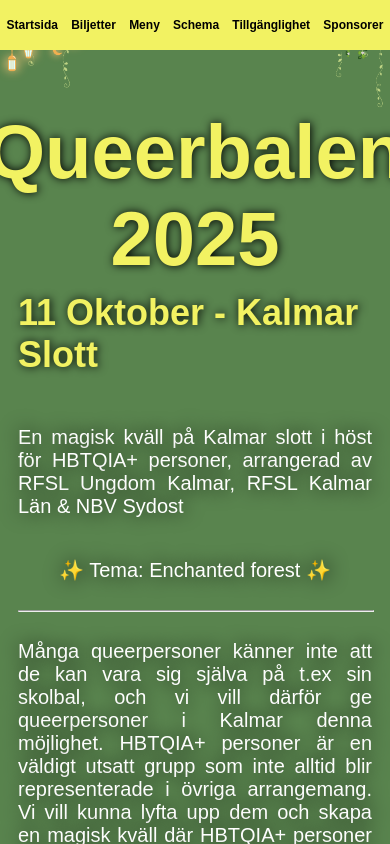
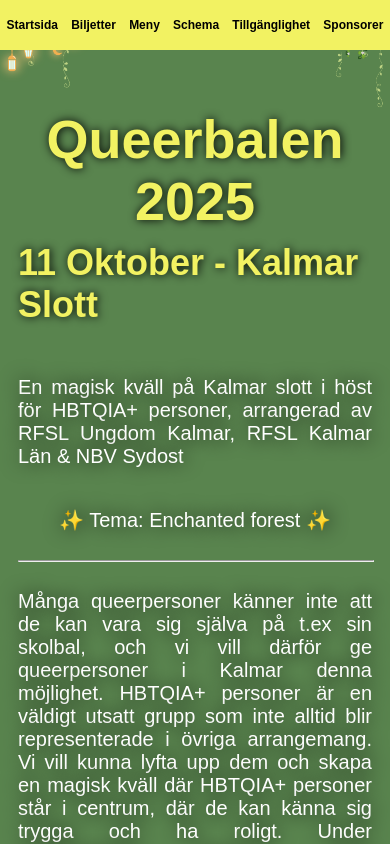
Before and after one commit to aarenb/queerbal-website, a React (Vite) app: page / in a window 390 px wide. Shown: the top 844 px of the page. Built offline with nearby package versions, Linux system fonts and the light colour scheme.

Commit message:
Change font size for mobile

```diff
--- a/src/App.css
+++ b/src/App.css
@@ -54,7 +54,7 @@ p {
  }
 
  h1 {
-  font-size: 76px;
+  font-size: 54px;
   text-align: center;
  }
 
```
